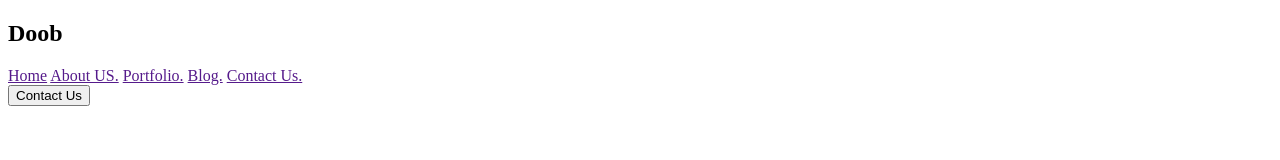
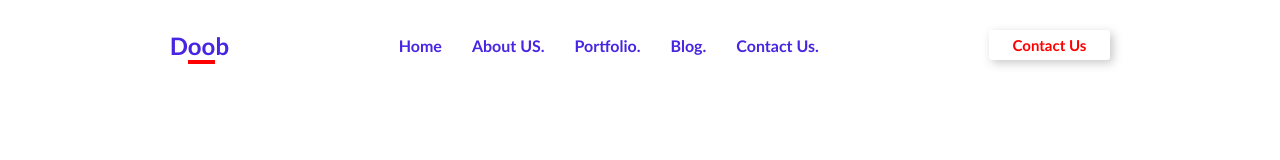
Before and after one commit to Azaalam-Imad/NIZAR-IMAD-DOB, a plain HTML site: page index.html in a window 1280 px wide. Drawn offline with Linux system fonts and the light colour scheme.

Commit message:
style navbar

```diff
--- a/index.html
+++ b/index.html
@@ -9,7 +9,7 @@
 <body>
     <nav class="nav1">
         <div class="logo">
-            <h1>Doob</h1>
+            <h1>D<span class="border-nav">oo</span>b</h1>
         </div>
         <div class="links-nav">
             <a href=""> Home</a>
--- a/public/css/app.css
+++ b/public/css/app.css
@@ -0,0 +1,38 @@
+*{
+    padding: 0%;
+    margin: 0%;
+    box-sizing: border-box;
+    font-family: 'Gill Sans', 'Gill Sans MT', Calibri, 'Trebuchet MS', sans-serif;
+}
+.nav1{
+    display: flex;
+    align-items: center;
+    justify-content: space-evenly;
+    padding-top: 30px;
+}
+.logo{
+    color: rgb(71, 37, 226);
+}
+.border-nav{
+    border-bottom:4px solid red ;
+}
+.links-nav{
+    display: flex;
+    gap: 30px;
+}
+.links-nav a{
+    text-decoration: none;
+    color: rgb(71, 37, 226);
+    font-weight: bold;
+}
+.button-nav button{
+    color: red;
+    padding: 6px 24px;
+    background-color: white;
+    border: none;
+    font-weight: bold;
+    font-size: 15px;
+    border-radius: 3px;
+    cursor: pointer;
+    box-shadow: 3px 3px 10px rgba(128, 128, 128, 0.432);
+}
```
